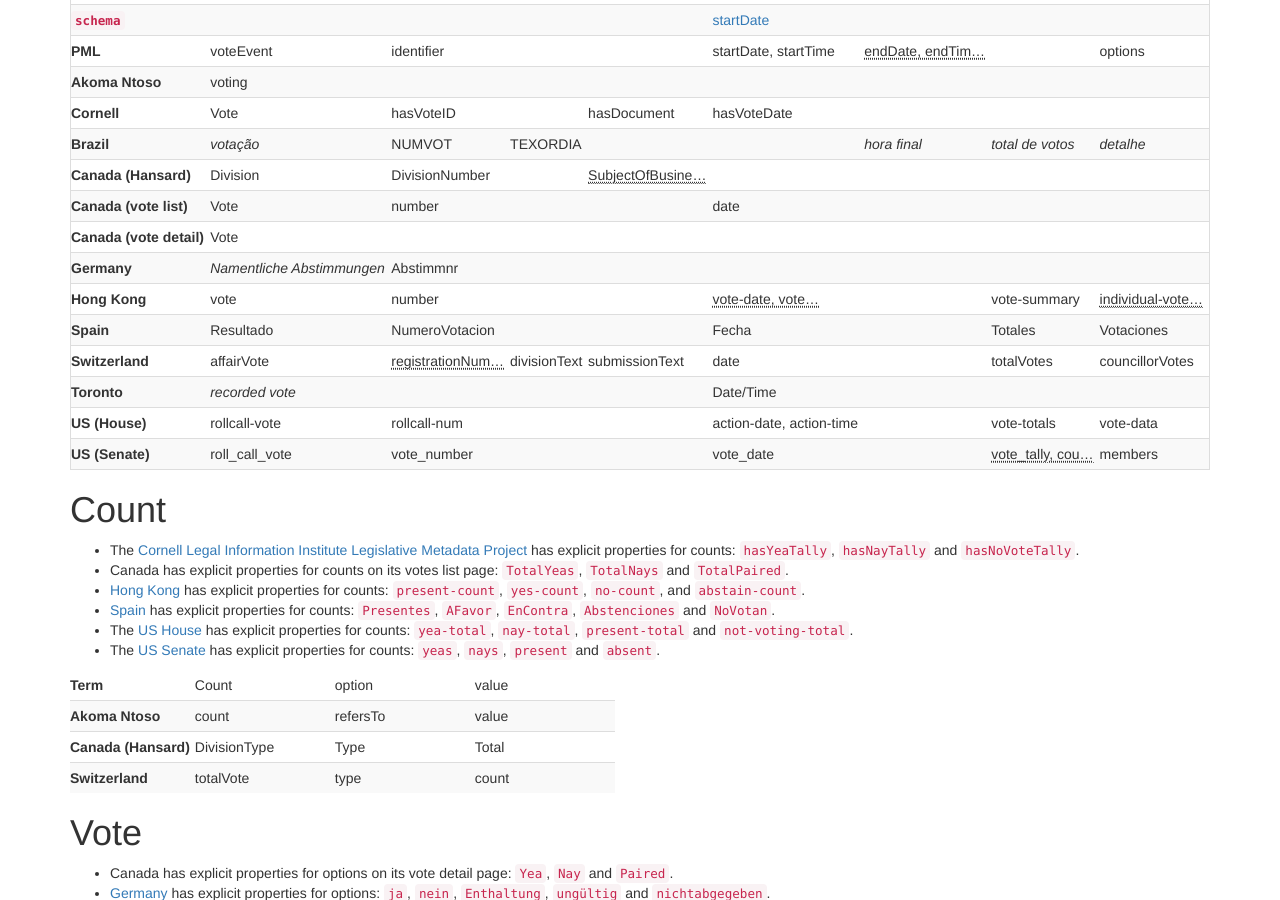
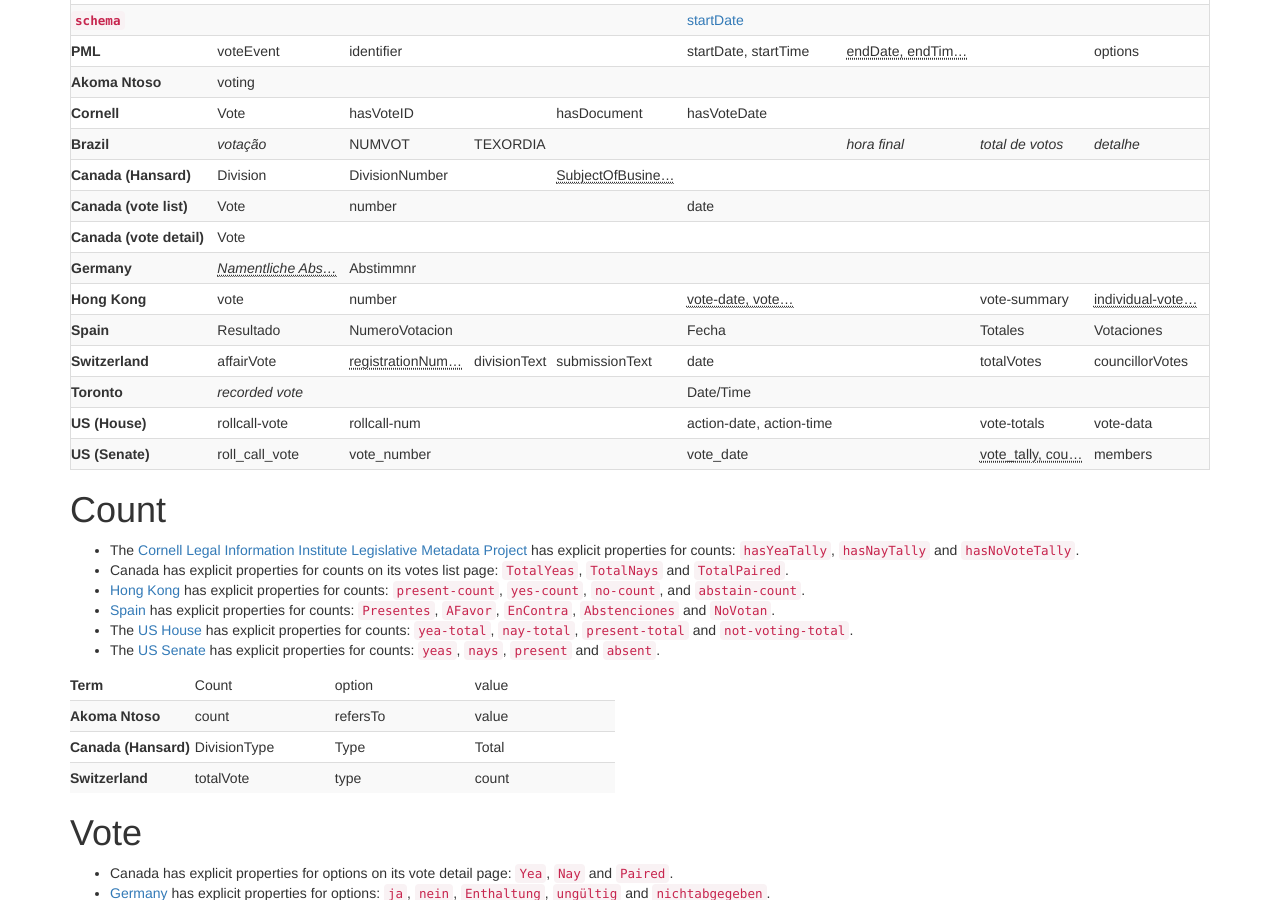
Before and after one commit to popolo-project/popolo-spec, a Jekyll site: the page built from appendices/terms.md, in a window 1280 px wide and 900 px high, scrolled down 4158 px. Built offline with Jekyll 4.4.1, drawn with Linux system fonts in a browser that asks for light colours; nearby versions of some CDN libraries; Markdown is read by kramdown in place of the engine named in the settings.

Commit message:
fix abbreviation

```diff
--- a/appendices/terms.md
+++ b/appendices/terms.md
@@ -3512,7 +3512,7 @@
           Germany
         </th>
         <td>
-          <i>Namentliche Abstimmungen</i>
+          <abbr title='Namentliche Abstimmungen'><i>Namentliche Abs…</i></abbr>
         </td>
         <td>
           Abstimmnr
```
Also changed, not shown: 1 other file.
